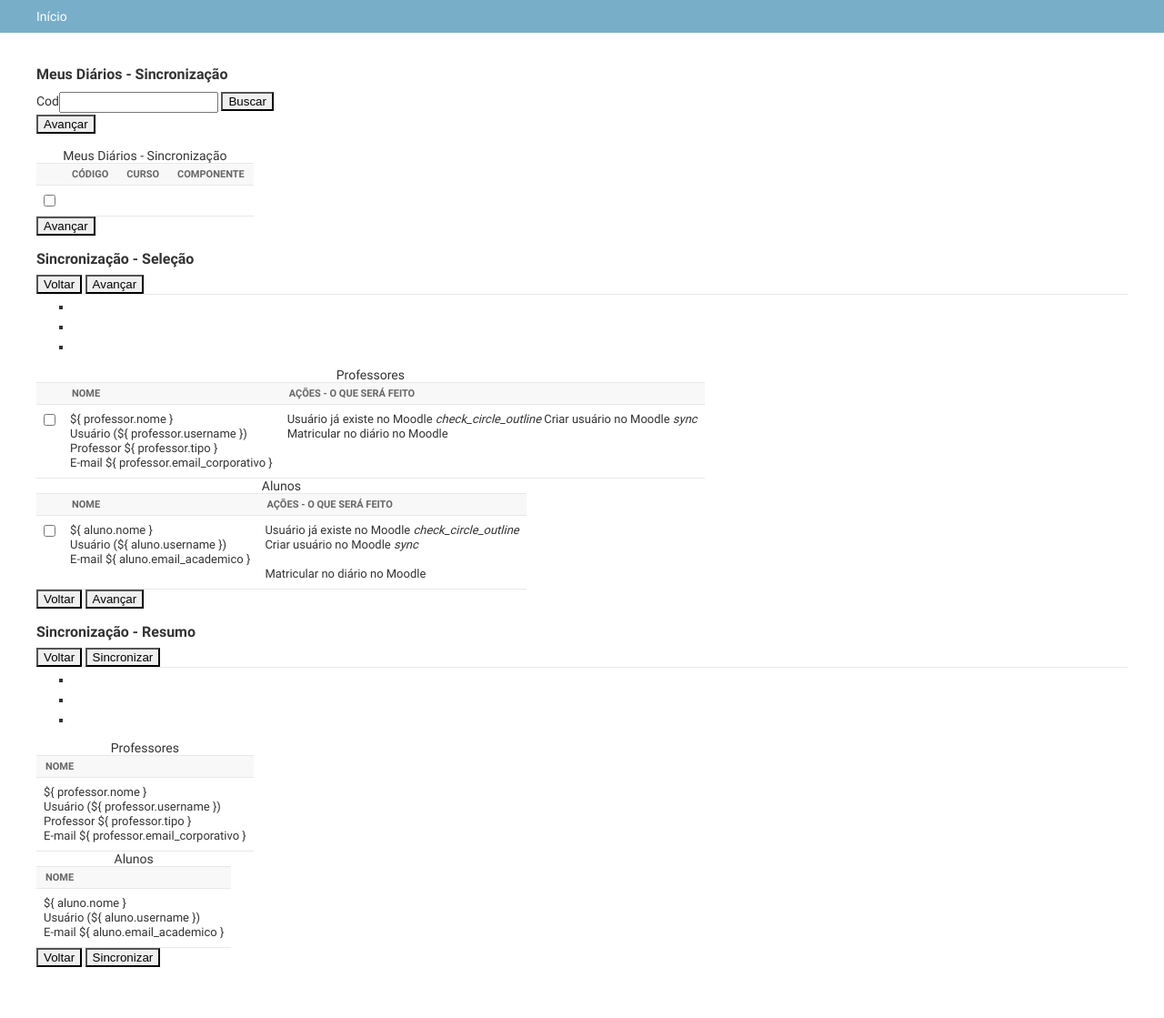
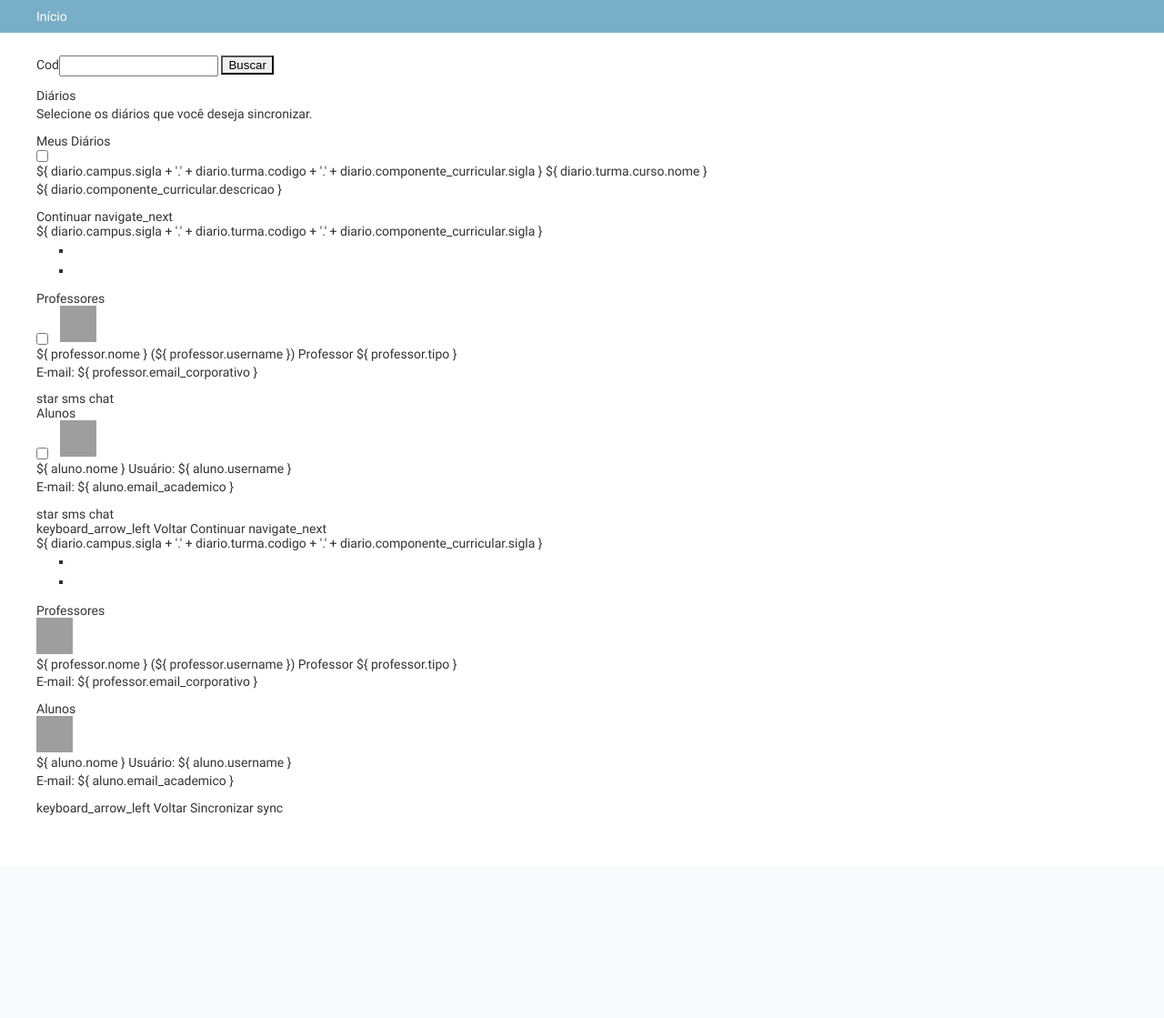
Before and after one commit to CoticEaDIFRN/app_integrador_moodle_suap, a Django app: page /sincronizacao in a window 1280 px wide. Shown: the part 48-1167 px from the top of the page at 91% size. After the commit the page ends 944 px from the top, so only its background shows below. Run offline with Django 3.2, Linux system fonts and the light colour scheme; grey boxes are pictures that could not be loaded.

Commit message:
Ajuste de layout.

```diff
--- a/requirements.txt
+++ b/requirements.txt
@@ -1,6 +1,6 @@
 django==2.1.1
 psycopg2-binary==2.7.5
-ege-django-theme==0.3.7
+ege-django-theme==0.3.8
 
 #dev
 django-extensions==2.1.2
--- a/sincronizacao/templates/sincronizacao.html
+++ b/sincronizacao/templates/sincronizacao.html
@@ -1,182 +1,177 @@
 {% extends "admin/base_site.html" %}
 {% block content %}
-    <div class="row justify-content-center" id="sincronismo">
+    <div  class="md-alignment-center col-12" id="sincronismo">
 
-        <div class="col-11" v-show="passo == 1">
-            <h2>Meus Diários - Sincronização</h2>
+        <p>
+            <label>Cod</label><input v-model="cod"></input>
+            <button @click="getDiarios">Buscar</button>
+        </p>
 
-            <label>Cod</label><input v-model="cod"></input>
-            <button @click="getDiarios">Buscar</button><br>
-            <button class="btn btn-primary" @click="navegar(2)">Avançar</button><br><br>
-            <table class="table table-striped table-hover text-left">
-                <caption>Meus Diários - Sincronização</caption>
-                <thead>
-                    <tr>
-                        <th></th>
-                        <th>Código</th>
-                        <th>Curso</th>
-                        <th>Componente</th>
-                    </tr>
-                </thead>
-                <tbody>
-                    <tr v-for="diario in diarios">
-                        <td><input type="checkbox" @click="getMatriculados(diario.id, $event)"></td>
-                        <td v-text="diario.campus.sigla + '.' + diario.turma.codigo + '.' + diario.componente_curricular.sigla"></td>
-                        <td v-text="diario.turma.curso.nome"></td>
-                        <td v-text="diario.componente_curricular.descricao"></td>
-                    </tr>
-                </tbody>
-            </table>
-            <button class="btn btn-primary" @click="navegar(2)">Avançar</button>
+        <md-steppers :md-active-step.sync="active" md-linear style="min-width: 10%;" md-alternative>
+
+
+            <md-step id="first" md-label="Meus Diários" :md-done.sync="first">
+                <md-toolbar :md-elevation="1">
+                    <span class="md-title">Diários</span>
+                </md-toolbar>
+                <md-content>
+                    <br>
+                    <p>Selecione os diários que você deseja sincronizar.</p>
+                </md-content>
+                <md-list class="md-triple-line">
+                    <md-subheader class="md-primary">Meus Diários</md-subheader>
+                    <div v-for="diario in diarios" class="viewport">
+                        <md-list-item>
+                            <input type="checkbox" @click="getMatriculados(diario.id, $event)" style="margin-right: 10px;">
+                            <div class="md-list-item-text">
+                                <span>${ diario.campus.sigla + '.' + diario.turma.codigo + '.' + diario.componente_curricular.sigla }</span>
+                                <span>${ diario.turma.curso.nome }</span>
+                                <p>${ diario.componente_curricular.descricao }</p>
                             </div>
+                        </md-list-item>
+                        <md-divider class="md-inset"></md-divider>
+                    </div>
+                </md-list>
+                <md-button class="md-raised md-primary" @click="setDone('first', 'second')">
+                    Continuar
+                    <md-icon>navigate_next</md-icon>
+                </md-button>
+            </md-step>
 
-        <div class="col-11" v-show="passo == 2">
-            <h2>Sincronização - Seleção</h2>
-
-            <button class="btn btn-default" @click="navegar(1)">Voltar</button>
-            <button class="btn btn-primary" @click="navegar(3)">Avançar</button>
-
-            <div v-for="diario in selecionados">
-                <hr>
+            <md-step id="second" md-label="Seleção" md-description="Alunos e Professores" :md-error="secondStepError" :md-done.sync="second">
+                <div v-for="diario in selecionados" class="viewport">
+                    <md-toolbar :md-elevation="1">
+                        <span class="md-title">${ diario.campus.sigla + '.' + diario.turma.codigo + '.' + diario.componente_curricular.sigla }</span>
+                    </md-toolbar>
+                    <md-content>
+                        <br>
                         <ul class="text-left">
-                    <li v-text="diario.campus.sigla + '.' + diario.turma.codigo + '.' + diario.componente_curricular.sigla"></li>
                             <li v-text="diario.turma.curso.nome"></li>
                             <li v-text="diario.componente_curricular.descricao"></li>
                         </ul>
+                    </md-content>
 
-                <table class="table table-striped talocalhostble-hover text-left">
-                    <caption>Professores</caption>
-                    <thead>
-                        <tr>
-                            <th></th>
-                            <th>Nome</th>
-                            <th>Ações - O que será feito</th>
-                        </tr>
-                    </thead>
-                    <tbody>
-                        <tr v-for="professor in diario.professores">
-                            <td><input type="checkbox" @click="setProfessorParaSincronizacao(diario.id, diario, professor, $event)"></td>
-                            <td>
-                                ${ professor.nome } <br>
-                                Usuário (${ professor.username }) <br>
-                                Professor ${ professor.tipo } <br>
-                                E-mail ${ professor.email_corporativo } <br>
-                            </td>
-                            <td>
-                                <span v-if="professor.exist_in_moodle">
-                                    Usuário já existe no Moodle <i class="material-icons">check_circle_outline</i>
-                                </span>
-                                <span v-else="professor.exist_in_moodle">
-                                    Criar usuário no Moodle <i class="material-icons">sync</i>
-                                </span>
-                                <br>
+                    <md-list class="md-triple-line">
+                        <md-subheader class="md-primary">Professores</md-subheader>
+                        <div v-for="professor in diario.professores">
+                            <md-list-item>
+                                <input type="checkbox" @click="setProfessorParaSincronizacao(diario.id, diario, professor, $event)" style="margin-right: 10px;">
+                                <md-avatar>
+                                    <img src="https://placeimg.com/40/40/people/1" alt="People">
+                                </md-avatar>
 
-                                Matricular no diário no Moodle
-                            </td>
-                        </tr>
-                    </tbody>
-                </table>
-
-                <table class="table table-striped talocalhostble-hover text-left">
-                    <caption>Alunos</caption>
-                    <thead>
-                        <tr>
-                            <th></th>
-                            <th>Nome</th>
-                            <th>Ações - O que será feito</th>
-                        </tr>
-                    </thead>
-                    <tbody>
-                        <tr v-for="aluno in diario.alunos">
-                            <td><input type="checkbox" @click="setAlunoParaSincronizacao(diario.id, diario, aluno, $event)"></td>
-                            <td>
-                                ${ aluno.nome } <br>
-                                Usuário (${ aluno.username }) <br>
-                                E-mail ${ aluno.email_academico } <br>
-                            </td>
-                            <td>
-                                <div v-if="aluno.exist_in_moodle == true">
-                                    Usuário já existe no Moodle <i class="material-icons">check_circle_outline</i>
-                                </div>
-                                <div v-else>
-                                    Criar usuário no Moodle <i class="material-icons">sync</i>
-                                </div>
-                                <br>
-                                Matricular no diário no Moodle
-                            </td>
-                        </tr>
-                    </tbody>
-                </table>
-
+                                <div class="md-list-item-text">
+                                    <span>${ professor.nome } (${ professor.username })</span>
+                                    <span>Professor ${ professor.tipo }</span>
+                                    <p>E-mail: ${ professor.email_corporativo }</p>
                                 </div>
 
-            <button class="btn btn-default" @click="navegar(1)">Voltar</button>
-            <button class="btn btn-primary" @click="navegar(3)">Avançar</button>
+                                <div class="md-list-action">
+                                    <md-icon class="md-primary">star</md-icon>
+                                    <md-icon>sms</md-icon>
+                                    <md-icon>chat</md-icon>
+                                </div>
+                            </md-list-item>
+                            <md-divider class="md-inset"></md-divider>
+                        </div>
+                    </md-list>
+                    <md-list class="md-triple-line">
+                        <md-subheader class="md-primary">Alunos</md-subheader>
+                        <div v-for="aluno in diario.alunos">
+                            <md-list-item>
+                                <input type="checkbox" @click="setAlunoParaSincronizacao(diario.id, diario, aluno, $event)" style="margin-right: 10px;">
+                                <md-avatar>
+                                    <img src="https://placeimg.com/40/40/people/2" alt="People">
+                                </md-avatar>
+
+                                <div class="md-list-item-text">
+                                    <span>${ aluno.nome }</span>
+                                    <span>Usuário: ${ aluno.username }</span>
+                                    <p>E-mail: ${ aluno.email_academico }</p>
                                 </div>
 
-        <div class="col-11" v-show="passo == 3">
-            <h2>Sincronização - Resumo</h2>
+                                <div class="md-list-action">
+                                    <md-icon class="md-primary">star</md-icon>
+                                    <md-icon>sms</md-icon>
+                                    <md-icon>chat</md-icon>
+                                </div>
+                            </md-list-item>
+                            <md-divider class="md-inset"></md-divider>
+                        </div>
+                    </md-list>
+                </div>
+                <md-button class="md-raised md-primary" @click="setDone('second', 'first')">
+                    <md-icon>keyboard_arrow_left</md-icon>
+                    Voltar
+                </md-button>
+                <md-button class="md-raised md-primary" @click="setDone('second', 'third')">
+                    Continuar
+                    <md-icon>navigate_next</md-icon>
+                </md-button>
+                <!--<md-button class="md-raised md-primary" @click="setError()">Set error!</md-button>-->
+            </md-step>
 
-            <button class="btn btn-default" @click="navegar(2)">Voltar</button>
-            <button class="btn btn-primary" @click="navegar(2)">Sincronizar</button>
-
-            <div v-for="diario in listaSincronizacao">
-                <hr>
+            <md-step id="third" md-label="Sincronização" :md-done.sync="third">
+                <div v-for="diario in listaSincronizacao" class="viewport">
+                    <md-toolbar :md-elevation="1">
+                        <span class="md-title">${ diario.campus.sigla + '.' + diario.turma.codigo + '.' + diario.componente_curricular.sigla }</span>
+                    </md-toolbar>
+                    <md-content>
+                        <br>
                         <ul class="text-left">
-                    <li v-text="diario.campus.sigla + '.' + diario.turma.codigo + '.' + diario.componente_curricular.sigla"></li>
                             <li v-text="diario.turma.curso.nome"></li>
                             <li v-text="diario.componente_curricular.descricao"></li>
                         </ul>
+                    </md-content>
 
-                <table class="table table-striped talocalhostble-hover text-left">
-                    <caption>Professores</caption>
-                    <thead>
-                        <tr>
-                            <th>Nome</th>
-                        </tr>
-                    </thead>
-                    <tbody>
-                        <tr v-for="professor in diario.professores">
-                            <td>
-                                ${ professor.nome } <br>
-                                Usuário (${ professor.username }) <br>
-                                Professor ${ professor.tipo } <br>
-                                E-mail ${ professor.email_corporativo } <br>
-                            </td>
-                        </tr>
-                    </tbody>
-                </table>
+                    <md-list class="md-triple-line">
+                        <md-subheader class="md-primary">Professores</md-subheader>
+                        <div v-for="professor in diario.professores">
+                            <md-list-item>
+                                <md-avatar>
+                                    <img src="https://placeimg.com/40/40/people/1" alt="People">
+                                </md-avatar>
 
-                <table class="table table-striped talocalhostble-hover text-left">
-                    <caption>Alunos</caption>
-                    <thead>
-                        <tr>
-                            <th>Nome</th>
-                        </tr>
-                    </thead>
-                    <tbody>
-                        <tr v-for="aluno in diario.alunos">
-                            <td>
-                                ${ aluno.nome } <br>
-                                Usuário (${ aluno.username }) <br>
-                                E-mail ${ aluno.email_academico } <br>
-                            </td>
-                        </tr>
-                    </tbody>
-                </table>
+                                <div class="md-list-item-text">
+                                    <span>${ professor.nome } (${ professor.username })</span>
+                                    <span>Professor ${ professor.tipo }</span>
+                                    <p>E-mail: ${ professor.email_corporativo }</p>
+                                </div>
+                            </md-list-item>
+                            <md-divider class="md-inset"></md-divider>
+                        </div>
+                    </md-list>
+                    <md-list class="md-triple-line">
+                        <md-subheader class="md-primary">Alunos</md-subheader>
+                        <div v-for="aluno in diario.alunos">
+                            <md-list-item>
+                                <md-avatar>
+                                    <img src="https://placeimg.com/40/40/people/2" alt="People">
+                                </md-avatar>
 
+                                <div class="md-list-item-text">
+                                    <span>${ aluno.nome }</span>
+                                    <span>Usuário: ${ aluno.username }</span>
+                                    <p>E-mail: ${ aluno.email_academico }</p>
                                 </div>
-
-            <button class="btn btn-default" @click="navegar(2)">Voltar</button>
-            <button class="btn btn-primary" @click="navegar(2)">Sincronizar</button>
+                            </md-list-item>
+                            <md-divider class="md-inset"></md-divider>
                         </div>
-
+                    </md-list>
+                </div>
+                <md-button class="md-raised md-primary" @click="setDone('third', 'second')">
+                    <md-icon>keyboard_arrow_left</md-icon>
+                    Voltar
+                </md-button>
+                <md-button class="md-raised md-primary" @click="setDone('third')">
+                    Sincronizar
+                    <md-icon>sync</md-icon>
+                </md-button>
+            </md-step>
+        </md-steppers>
     </div>
 {% endblock %}
-
-
 {% block javascript %}
-    <script src="https://cdn.jsdelivr.net/npm/vue-resource@1.5.1"></script>
     <script>
         var sincronismo = new Vue({
             el: '#sincronismo',
@@ -188,12 +183,30 @@
                 diarios: {},
                 selecionados: {},
                 listaSincronizacao: {},
+                active: 'first',
+                first: false,
+                second: false,
+                third: false,
+                secondStepError: null,
+                notification: ['sound', 'vibrate']
             },
             created() {
                 this.getDiarios();
             },
             watch: {},
             methods: {
+                setDone (id, index) {
+        this[id] = true
+
+        this.secondStepError = null
+
+        if (index) {
+          this.active = index
+        }
+      },
+      setError () {
+        this.secondStepError = 'This is an error!'
+      },
                 navegar(numPasso) {
                     this.passo = numPasso;
                 },
```
Lines whose indentation alone changed are shown as unchanged.
